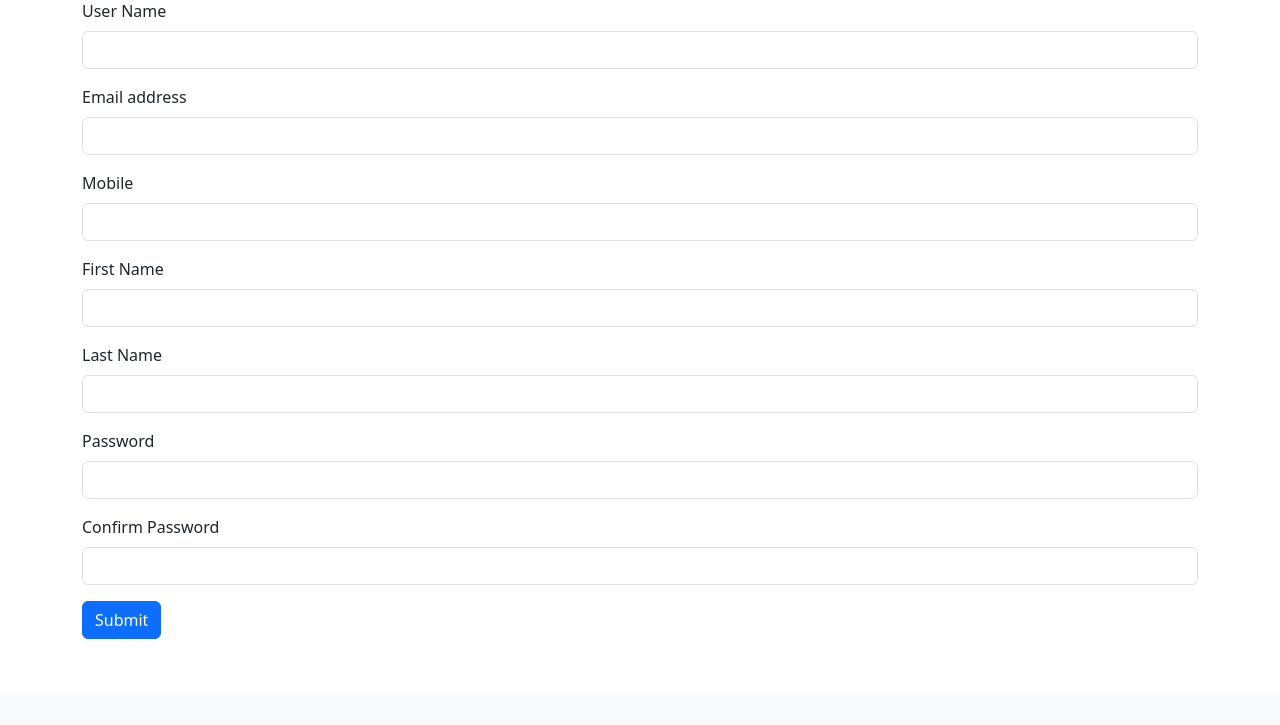
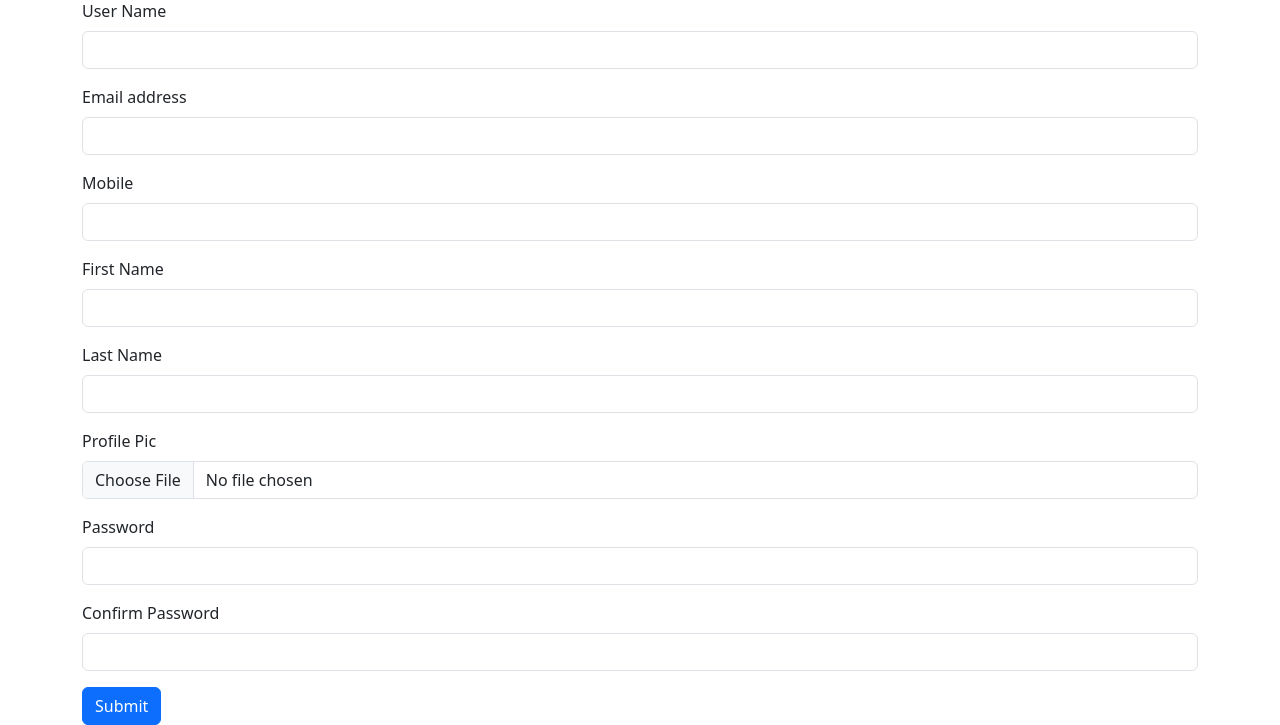
Before and after one commit to jaga6309/agpnews, a Django app: page /users/register/ in a window 1280 px wide. Shown: the part 105-830 px from the top of the page. Before the commit the page ends 744 px from the top, so only its background shows below. Run offline with Django 5.2, Linux system fonts and the light colour scheme; some libraries are stand-ins or nearby versions.

Commit message:
update file updating form and view

```diff
--- a/templates/users/user_register.html
+++ b/templates/users/user_register.html
@@ -2,7 +2,7 @@
 {% block content %}
 
 <div class="container mt-5">
-    <form method="post">
+    <form method="post" enctype="multipart/form-data">
         {% csrf_token %}
         <div class="mb-3">
           <label for="idUsername" class="form-label">User Name</label>
@@ -25,6 +25,10 @@
             <input type="text" class="form-control" id="idLastName" name="ln">
         </div>
         <div class="mb-3">
+            <label for="formFile" class="form-label">Profile Pic</label>
+            <input class="form-control" type="file" id="formFile" name="pro_pic">
+        </div>
+        <div class="mb-3">
           <label for="idPassword" class="form-label">Password</label>
           <input type="password" class="form-control" id="idPassword" name="psw">
         </div>
--- a/users/views.py
+++ b/users/views.py
@@ -12,6 +12,7 @@ def user_register_view(request):
         mob = data.get("mbl")
         firstn = data.get("fn")
         lastn = data.get("ln")
+        pic=request.FILES.get("pro_pic")
         pswd = data.get("psw")
         cpassword = data.get("cpsw")
         if pswd!=cpassword:
@@ -21,7 +22,7 @@ def user_register_view(request):
             messages.warning(request, "The username you given is already taken")
             return redirect("/users/register/")
         usr = User.objects.create_user(username=usern, email=em, first_name=firstn, last_name=lastn, password=pswd)
-        Profile.objects.create(mobile=mob, user=usr)
+        Profile.objects.create(mobile=mob, user=usr, profile_pic=pic)
         messages.success(request, "Your account ah been created successfully.")
     return render(request, "users/user_register.html")
 
```
Also changed, not shown: media/profile_pictures/download_YSIBr5w.png (added).
